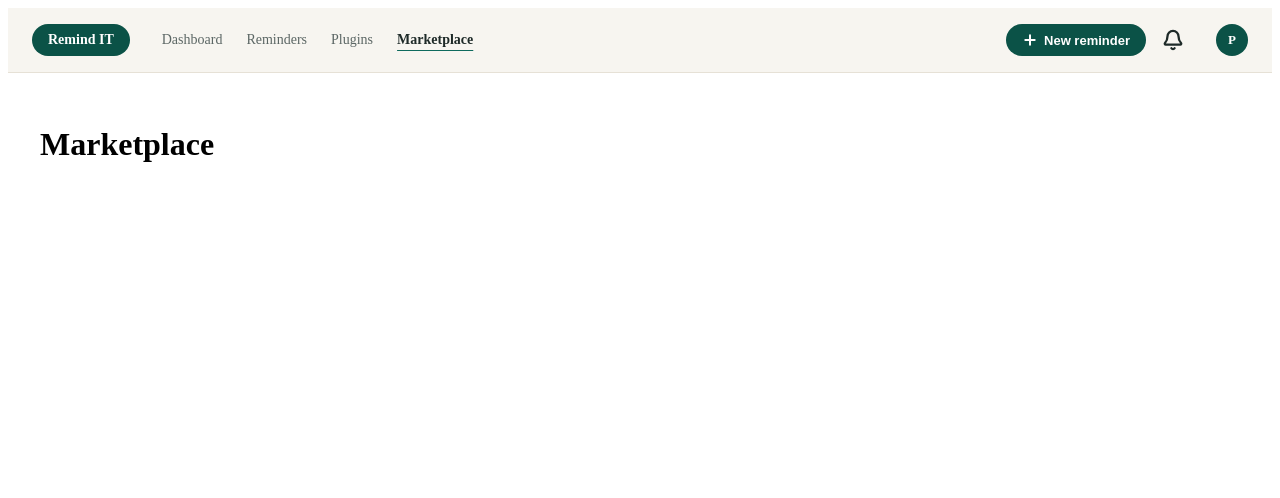
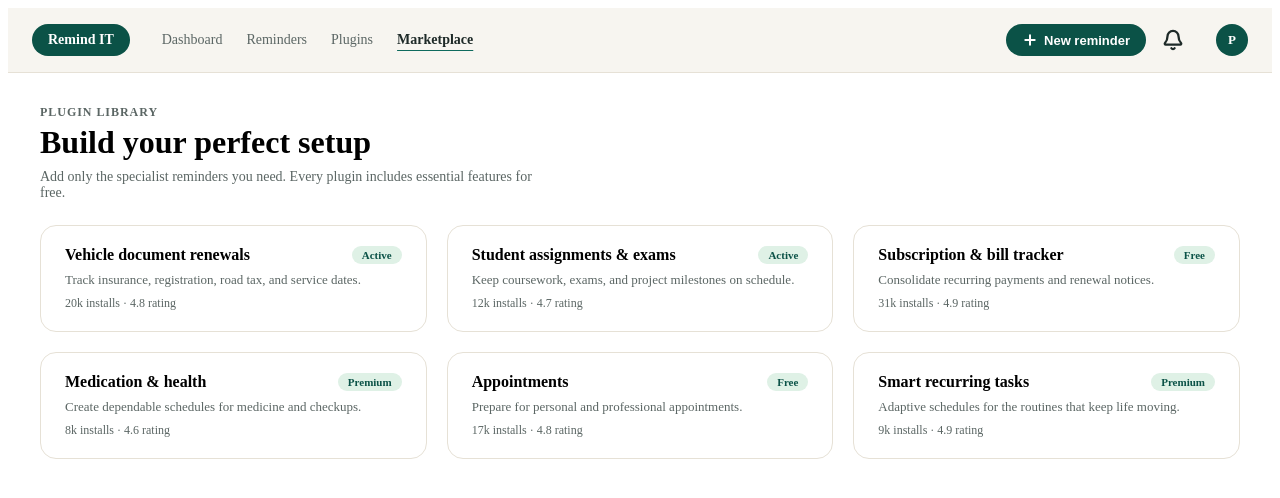
Before and after one commit to Pujithran/Remind-IT, a React (Vite) app: page /marketplace in a window 1280 px wide. Shown: the top 498 px of the page. Built offline with nearby package versions, Linux system fonts and the light colour scheme.

Commit message:
Add marketplace page

```diff
--- /dev/null
+++ b/src/pages/Marketplace.css
@@ -0,0 +1,26 @@
+.library__eyebrow {
+  font-size: 12px;
+  font-weight: 700;
+  letter-spacing: 0.08em;
+  color: var(--rt-muted);
+}
+
+.library__title {
+  margin: 4px 0 8px;
+  font-size: 32px;
+  font-weight: 600;
+}
+
+.library__subtitle {
+  margin: 0;
+  max-width: 520px;
+  font-size: 14px;
+  color: var(--rt-muted);
+}
+
+.library__grid {
+  display: grid;
+  grid-template-columns: repeat(3, 1fr);
+  gap: 20px;
+  margin-top: 24px;
+}
--- a/src/pages/Marketplace.jsx
+++ b/src/pages/Marketplace.jsx
@@ -1,7 +1,39 @@
+import { plugins } from "../data/plugins.js";
+import "./Marketplace.css";
+
 export default function Marketplace() {
-    return (
-        <div className="page">
-            <h1>Marketplace</h1>
-        </div>
-    );
+  return (
+    <div className="page">
+      <div className="library__header">
+        <div className="library__eyebrow">PLUGIN LIBRARY</div>
+        <h1 className="library__title">Build your perfect setup</h1>
+        <p className="library__subtitle">
+          Add only the specialist reminders you need. Every plugin includes
+          essential features for free.
+        </p>
+      </div>
+
+      <div className="library__grid">
+        {plugins.map((plugin) => (
+          <div className="plugin-tile" key={plugin.id}>
+            <div className="plugin-tile__top">
+              <h3 className="plugin-tile__name">{plugin.name}</h3>
+              <span
+                className={
+                  "plugin-tile__badge plugin-tile__badge--" +
+                  (plugin.active ? "active" : plugin.access.toLowerCase())
+                }
+              >
+                {plugin.active ? "Active" : plugin.access}
+              </span>
+            </div>
+            <p className="plugin-tile__text">{plugin.description}</p>
+            <div className="plugin-tile__meta">
+              {plugin.installs} installs · {plugin.rating} rating
+            </div>
+          </div>
+        ))}
+      </div>
+    </div>
+  );
 }
```
